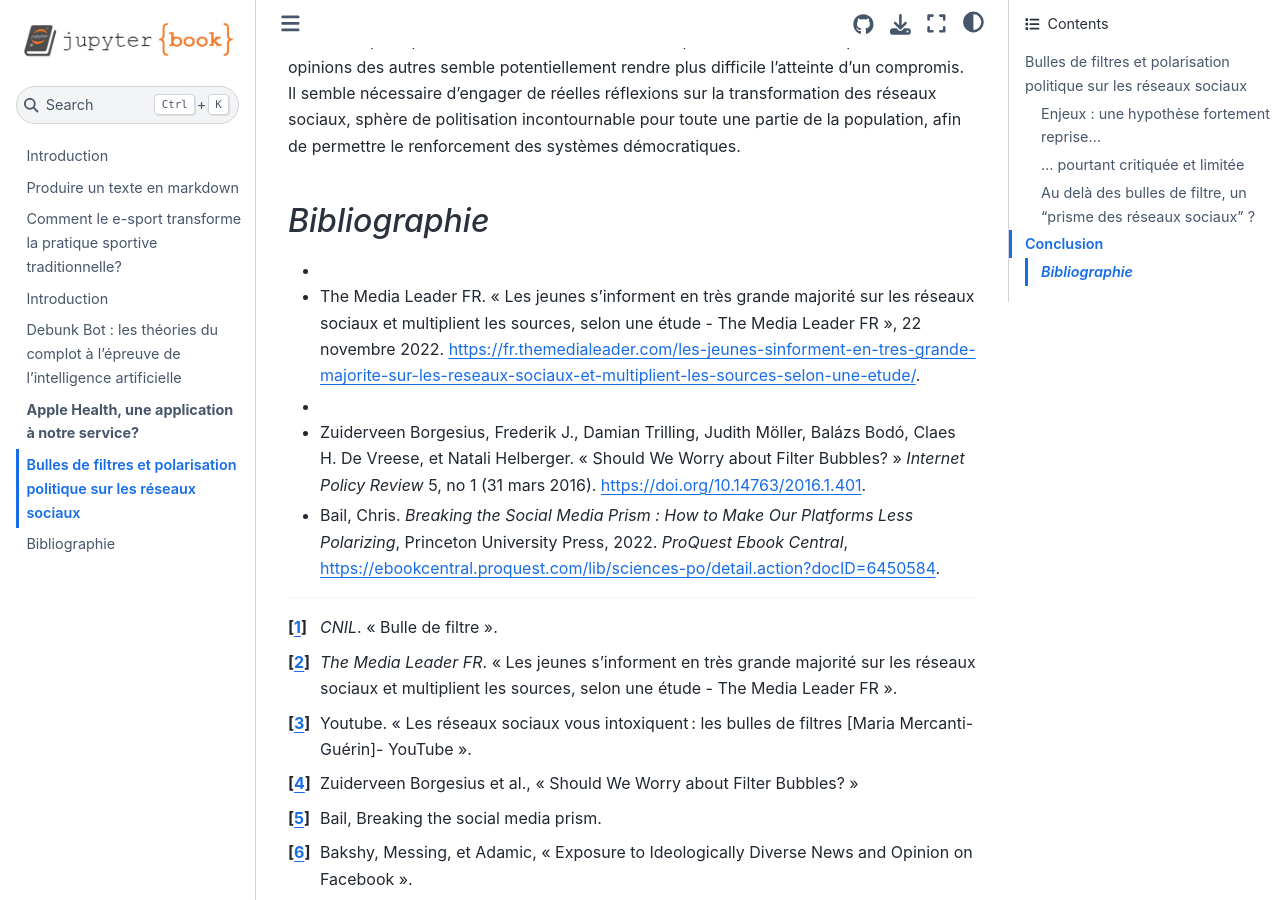
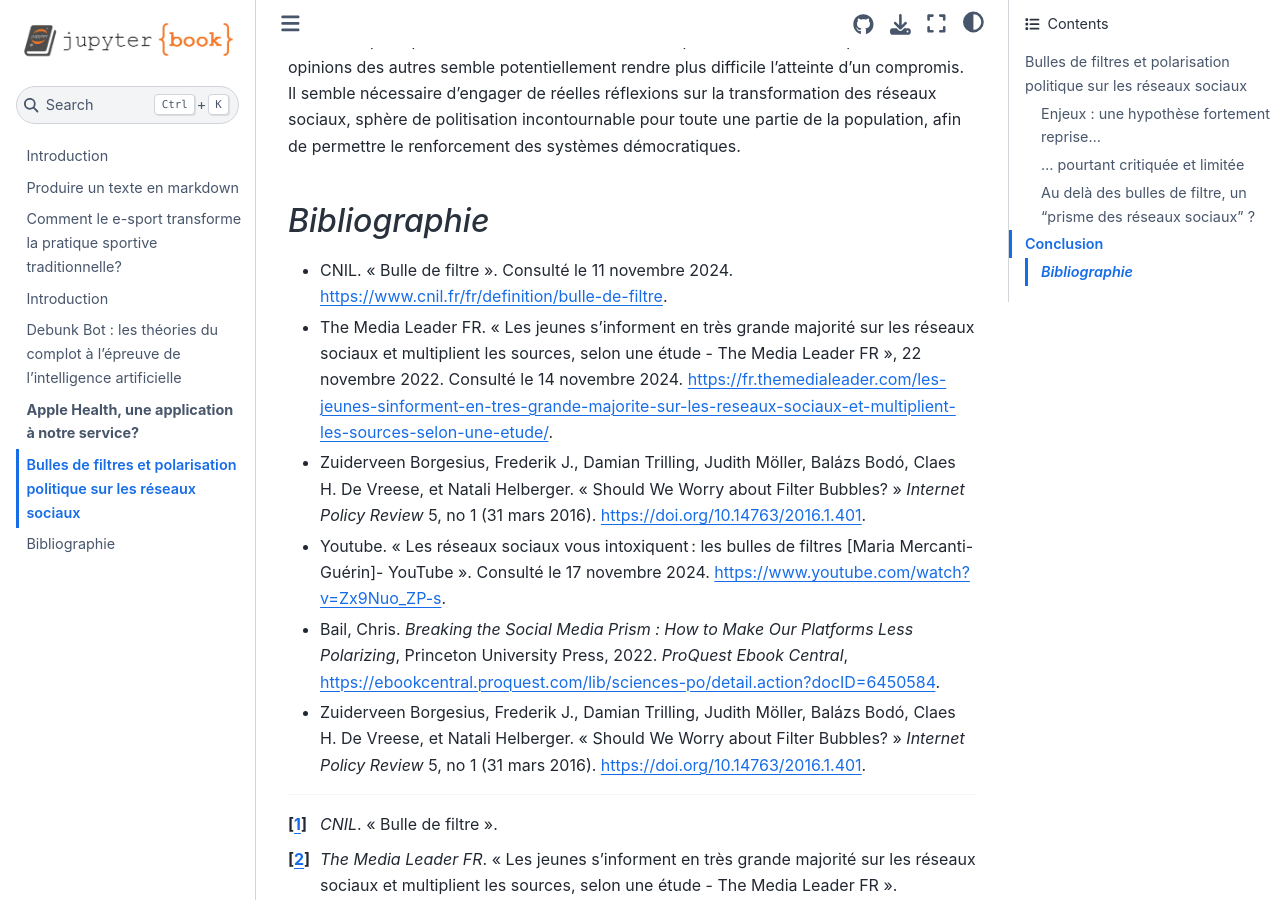
Before and after one commit to luneauaymeric/digital_culture_collective_page_g6, a Jupyter Book: the page built from bubbles/bulles_de_filtre.md, in a window 1280 px wide and 900 px high, scrolled down 12116 px. Built offline with Jupyter Book 1.0.4 settings and Sphinx 7.4.7 and the Sphinx Book theme 1.1.4, drawn with Linux system fonts in a browser that asks for light colours; some of the changed lines change nothing that is shown.

Commit message:
bubbles/bulles_de_filtre.md updated from https://stackedit.io/

```diff
--- a/bubbles/bulles_de_filtre.md
+++ b/bubbles/bulles_de_filtre.md
@@ -127,11 +127,12 @@ Cette approche nous permet d’envisager des questionnements plus larges liés a
 
 ### *Bibliographie*
 
-+
-+ The Media Leader FR. « Les jeunes s’informent en très grande majorité sur les réseaux sociaux et multiplient les sources, selon une étude - The Media Leader FR », 22 novembre 2022. https://fr.themedialeader.com/les-jeunes-sinforment-en-tres-grande-majorite-sur-les-reseaux-sociaux-et-multiplient-les-sources-selon-une-etude/.
-+
++ CNIL. « Bulle de filtre ». Consulté le 11 novembre 2024. https://www.cnil.fr/fr/definition/bulle-de-filtre.
++ The Media Leader FR. « Les jeunes s’informent en très grande majorité sur les réseaux sociaux et multiplient les sources, selon une étude - The Media Leader FR », 22 novembre 2022. Consulté le 14 novembre 2024. https://fr.themedialeader.com/les-jeunes-sinforment-en-tres-grande-majorite-sur-les-reseaux-sociaux-et-multiplient-les-sources-selon-une-etude/.
 + Zuiderveen Borgesius, Frederik J., Damian Trilling, Judith Möller, Balázs Bodó, Claes H. De Vreese, et Natali Helberger. « Should We Worry about Filter Bubbles? » _Internet Policy Review_ 5, no 1 (31 mars 2016). https://doi.org/10.14763/2016.1.401.
++ Youtube. « Les réseaux sociaux vous intoxiquent : les bulles de filtres [Maria Mercanti-Guérin]- YouTube ». Consulté le 17 novembre 2024. https://www.youtube.com/watch?v=Zx9Nuo_ZP-s.
 + Bail, Chris. _Breaking the Social Media Prism : How to Make Our Platforms Less Polarizing_, Princeton University Press, 2022. _ProQuest Ebook Central_, https://ebookcentral.proquest.com/lib/sciences-po/detail.action?docID=6450584.
++ Zuiderveen Borgesius, Frederik J., Damian Trilling, Judith Möller, Balázs Bodó, Claes H. De Vreese, et Natali Helberger. « Should We Worry about Filter Bubbles? » _Internet Policy Review_ 5, no 1 (31 mars 2016). https://doi.org/10.14763/2016.1.401.
 
 [^1]: *CNIL*. « Bulle de filtre ».
 [^2]: *The Media Leader FR*. « Les jeunes s’informent en très grande majorité sur les réseaux sociaux et multiplient les sources, selon une étude - The Media Leader FR ».
@@ -143,8 +144,8 @@ Cette approche nous permet d’envisager des questionnements plus larges liés a
 
 
 <!--stackedit_data:
-eyJoaXN0b3J5IjpbLTEyMzU4NDYxMDEsLTg5OTM0MTYxNSwtMT
-IwMDY3NDgwMywtMTEzMTg2MzI1NiwtMTQxMzgyOTMwLC0xNDMy
-NTYxMTIsMTU3Nzg2MzUxNCw2NTA0MTg3NzAsLTE4NTg2OTQ3ND
-ZdfQ==
+eyJoaXN0b3J5IjpbLTEyMjc4MTU5NywtODk5MzQxNjE1LC0xMj
+AwNjc0ODAzLC0xMTMxODYzMjU2LC0xNDEzODI5MzAsLTE0MzI1
+NjExMiwxNTc3ODYzNTE0LDY1MDQxODc3MCwtMTg1ODY5NDc0Nl
+19
 -->
```
